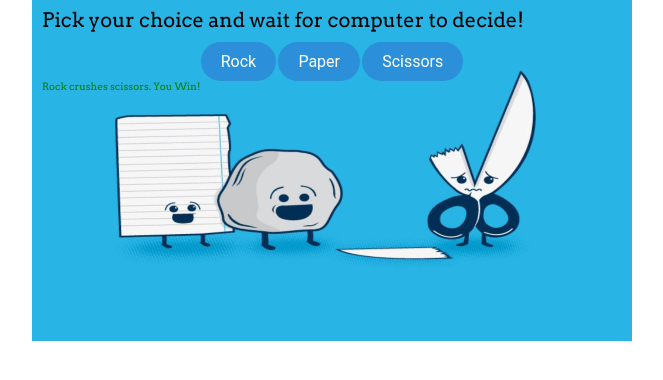
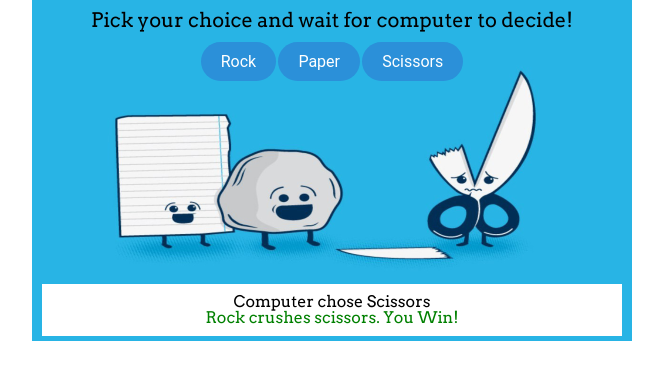
Before and after one commit to WebKolla/rps-the-game, a website: page src/game.html in a window 1280 px wide. Both pictures are taken after a click on the button "Rock". Shown: the whole page, without its empty margins (308-971 px from the left). Drawn offline with Linux system fonts and the light colour scheme.

Commit message:
Chin Perera : Game engine

```diff
--- a/sass/_base.scss
+++ b/sass/_base.scss
@@ -1,3 +1,7 @@
 html{
   font-size: 62.5%;
 }
+
+.c-center{
+  text-align: center;
+}
--- a/sass/_layout.scss
+++ b/sass/_layout.scss
@@ -42,3 +42,13 @@
   text-align: center;
   padding-top: 2%;
 }
+
+.l-results-container{
+  text-align: center;
+  margin-top: 35%;
+  background: white;
+  padding: u(10px);
+  p{
+    font-size: u(16px);
+  }
+}
--- a/src/game.html
+++ b/src/game.html
@@ -1,4 +1,4 @@
-<!DOCTYPE html>
+  <!DOCTYPE html>
 <!--[if IE 8]>         <html class="no-js lt-ie8"> <![endif]-->
 <!--[if IE 9]>         <html class="no-js lt-ie9"> <![endif]-->
 <!--[if gt IE 9]><!--> <html class="no-js"> <!--<![endif]-->
@@ -16,7 +16,7 @@
 <div class="l-wrapper">
     <div id="container" class="l-main-container l-game">
       <div id="btnContainer" class="l-btn-container js-visibility-toggle">
-        <p class="c-bigger-text">
+        <p class="c-bigger-text c-center">
           Pick your choice and wait for computer to decide!
         </p>
         <div class="l-game-buttons">
@@ -31,8 +31,10 @@
           </button>
         </div>
       </div>
-      <div id="msgHeading"></div>
-      <div id="cpuResult"></div>
+      <div class="l-results-container">
+          <p id="cpuResult"></p>
+          <p id="msgHeading"></p>
+      </div>
     </div>
 </div>
 </body>
--- a/src/js/Executor.js
+++ b/src/js/Executor.js
@@ -1,7 +1,6 @@
 var isComputer = getQueryStringValue("isComp");
-var cpuResult = document.getElementById("cpuResult"),
-    msgHeading = document.getElementById("msgHeading"),
-    randomize = Math.random() * 100;
+var cpuResult = document.getElementById("cpuResult");
+var msgHeading = document.getElementById("msgHeading");
 var choices = ["Rock", "Paper", "Scissors"];
 var cpuChoice;
 
--- a/src/js/GameEngine.js
+++ b/src/js/GameEngine.js
@@ -6,9 +6,11 @@ function generateResults(id, isComputer){
     }else{
       userInput = id;
     }
-
+    cpuResult.innerHTML = "";
+    msgHeading.innerHTML = "";
 
       if (userInput === "Rock" || userInput === "Paper" || userInput === "Scissors") {
+                var randomize = Math.random() * 100;
                 if (randomize > 0 && randomize < 33) {
                     cpuChoice = "Rock";
                 } else if(randomize >=34 && randomize < 66) {
@@ -16,6 +18,9 @@ function generateResults(id, isComputer){
                 } else {
                     cpuChoice = "Scissors";
                 }
+
+
+                cpuResult.innerHTML = "Computer chose " + cpuChoice + " ";
 
                 if (userInput === cpuChoice) {
                     msgHeading.innerHTML = "It's a Tie. Try Again!";
@@ -45,4 +50,5 @@ function generateResults(id, isComputer){
                 msgHeading.style.color = "red";
                 msgHeading.innerHTML = "Please enter Rock, Paper or Scissors";
             }
+
 }
```
Also changed, not shown: src/css/ie.css, src/css/styles.css, 2 other files. Lines whose indentation alone changed are shown as unchanged.
